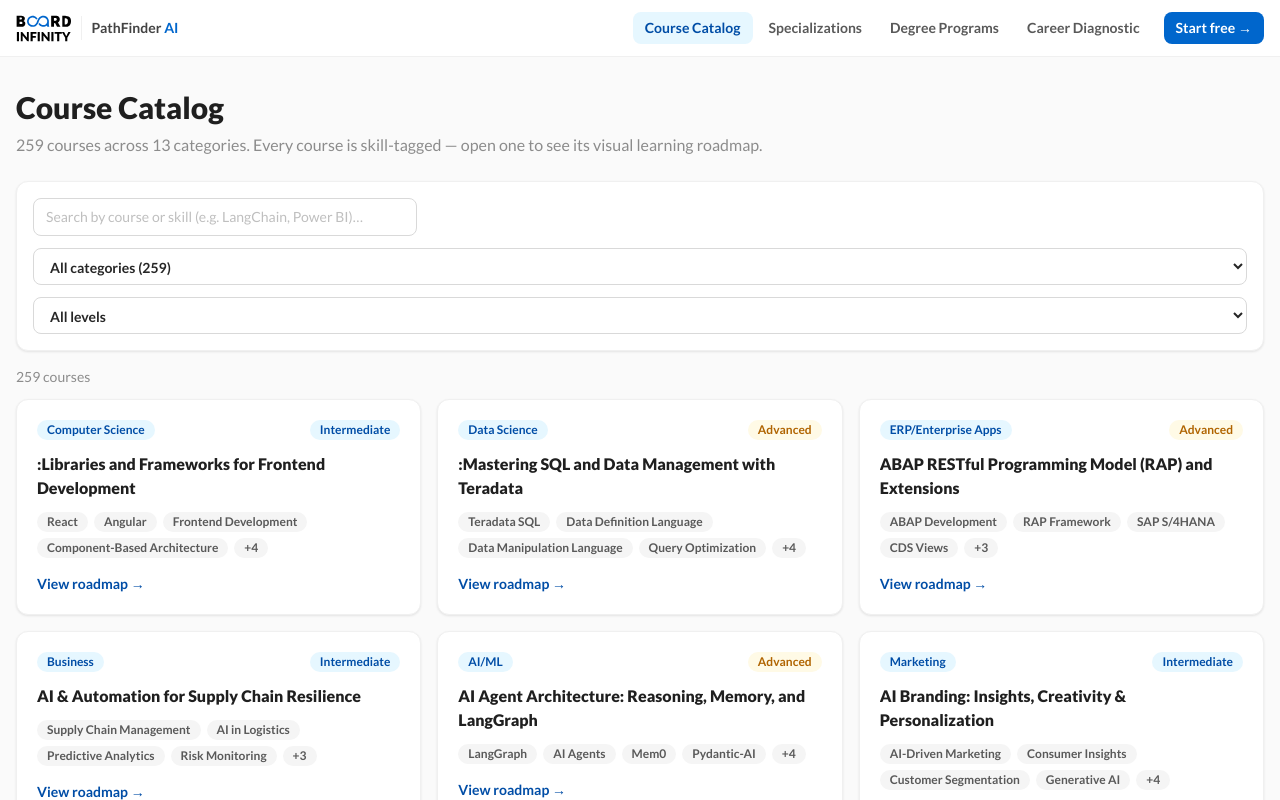
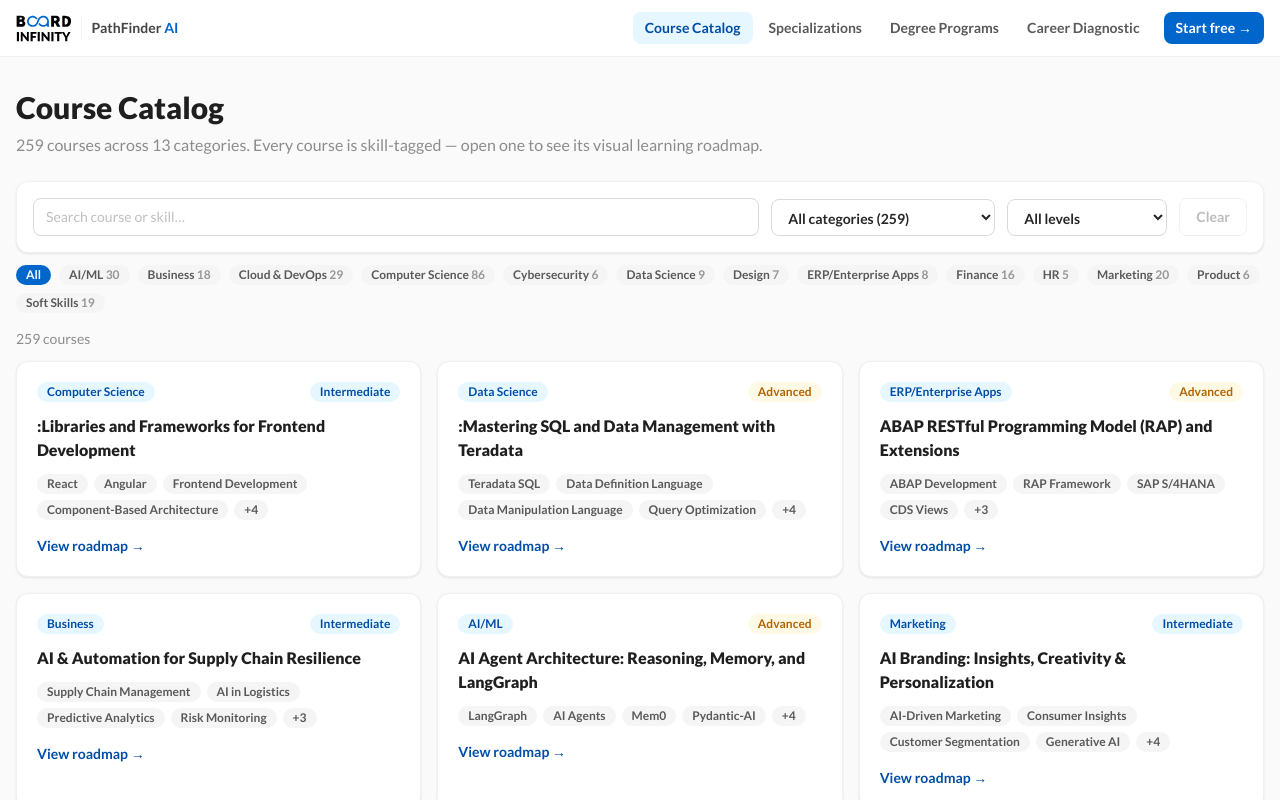
Before and after one commit to ravi6703/infyskill, a Next.js app: page /catalog in a window 1280 px wide. Shown: the top 800 px of the page. Built offline with nearby package versions, Linux system fonts and the light colour scheme.

Commit message:
v7.1: catalog filter bar compact (inline fixed-width selects + quick category pills) instead of full-width stacked dropdowns

```diff
--- a/app/catalog/page.jsx
+++ b/app/catalog/page.jsx
@@ -27,17 +27,31 @@ export default function Catalog() {
       <h1 className="text-3xl font-black text-ink-900">Course Catalog</h1>
       <p className="mt-2 text-ink-500">{courses.length} courses across {domains.length} categories. Every course is skill-tagged — open one to see its visual learning roadmap.</p>
 
-      <div className="card mt-6 flex flex-wrap items-center gap-3 p-4">
-        <input className="input max-w-sm" placeholder="Search by course or skill (e.g. LangChain, Power BI)…" value={q} onChange={(e) => setQ(e.target.value)} />
-        <select className="input w-auto font-bold" value={domain} onChange={(e) => setDomain(e.target.value)}>
+      <div className="card mt-6 grid grid-cols-1 gap-3 p-4 sm:grid-cols-[1fr_auto_auto_auto] sm:items-center">
+        <input className="input" placeholder="Search course or skill…" value={q} onChange={(e) => setQ(e.target.value)} />
+        <select className="input w-full font-bold sm:w-56" value={domain} onChange={(e) => setDomain(e.target.value)}>
           <option value="">All categories ({courses.length})</option>
           {domains.map((d) => <option key={d} value={d}>{d} ({byDomainCount[d]})</option>)}
         </select>
-        <select className="input w-auto font-bold" value={level} onChange={(e) => setLevel(e.target.value)}>
+        <select className="input w-full font-bold sm:w-40" value={level} onChange={(e) => setLevel(e.target.value)}>
           <option value="">All levels</option>
           {LEVELS.map((l) => <option key={l}>{l}</option>)}
         </select>
-        {(domain || level || q) && <button onClick={() => { setQ(""); setDomain(""); setLevel(""); }} className="text-sm font-bold text-brand-600 hover:underline">Clear</button>}
+        <button onClick={() => { setQ(""); setDomain(""); setLevel(""); }}
+          disabled={!(domain || level || q)}
+          className="rounded-lg border border-ink-300 px-4 py-2 text-sm font-bold text-ink-600 transition hover:border-brand-500 hover:text-brand-600 disabled:opacity-40">
+          Clear
+        </button>
+      </div>
+
+      {/* quick category pills */}
+      <div className="mt-3 flex flex-wrap gap-2">
+        <button onClick={() => setDomain("")} className={`chip ${!domain ? "bg-brand-500 text-white" : "chip-gray"}`}>All</button>
+        {domains.map((d) => (
+          <button key={d} onClick={() => setDomain(d)} className={`chip ${domain === d ? "bg-brand-500 text-white" : "chip-gray"}`}>
+            {d} <span className="opacity-60">{byDomainCount[d]}</span>
+          </button>
+        ))}
       </div>
 
       <p className="mt-4 text-sm text-ink-500">{filtered.length} courses</p>
```
